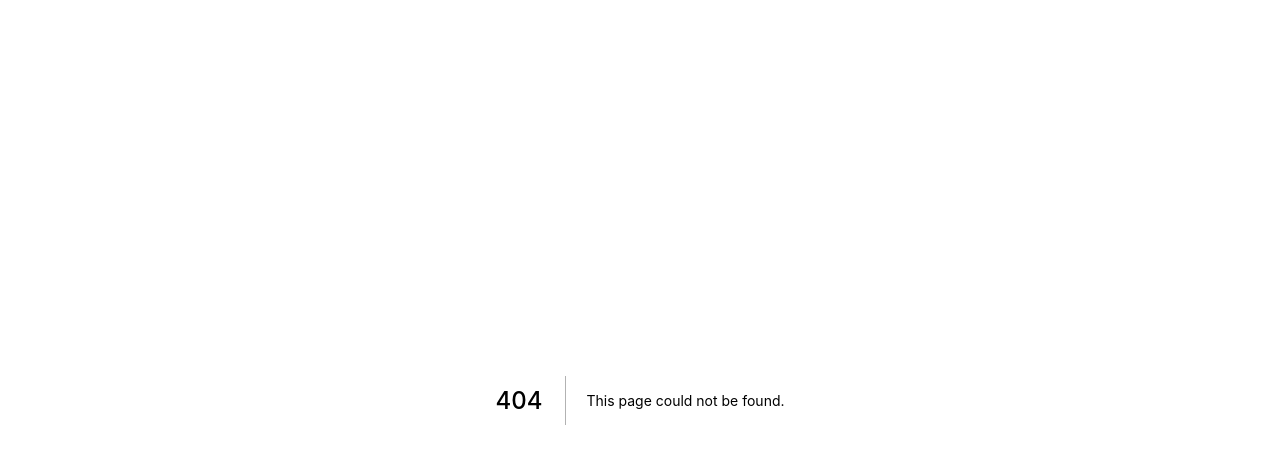
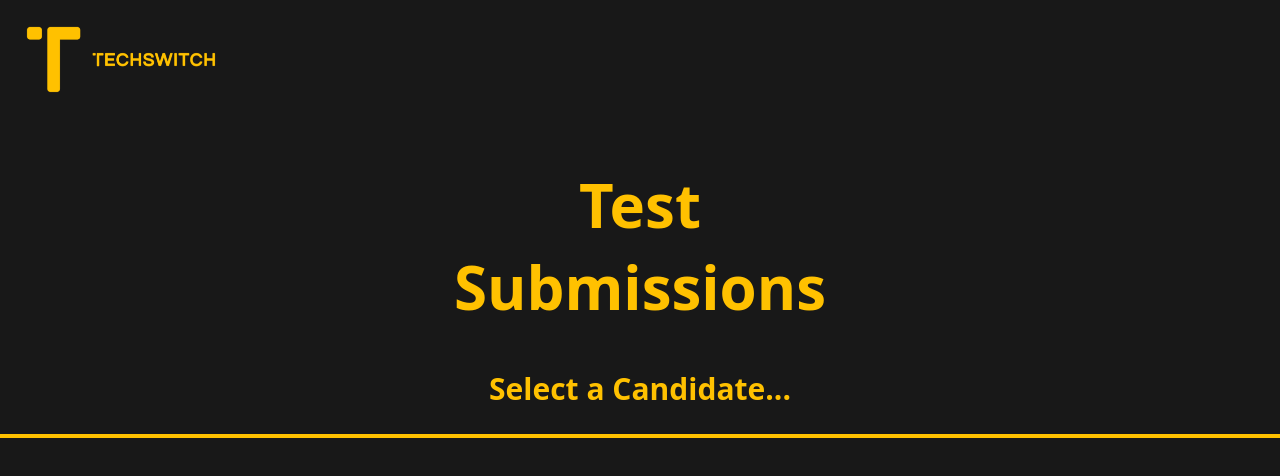
Before and after one commit to techswitch-learners/testswitch-frontend-admin, a Next.js app: page /testsubmissions in a window 1280 px wide. Before the commit this address had no page. Shown: the top 476 px of the page. Built offline with nearby package versions, Linux system fonts and the light colour scheme.

Commit message:
added the page for test submissions

```diff
--- /dev/null
+++ b/pages/testsubmissions.tsx
@@ -0,0 +1,19 @@
+import React from "react";
+import {NextPage} from "next";
+import textStyle from "../pageStyles/text-classes.module.scss"
+import Layout from "../components/Layout/layout";
+
+
+const TestSubmissions: NextPage = () => {
+
+    return (
+        <Layout>
+            <h1 className={textStyle.pageHeader}>Test<br/>Submissions</h1>
+            <h2 className={textStyle.subHeader}> Select a Candidate...</h2>
+            <hr className={textStyle.lineBreak}/>
+
+        </Layout>
+    );
+};
+
+export default TestSubmissions;
```
